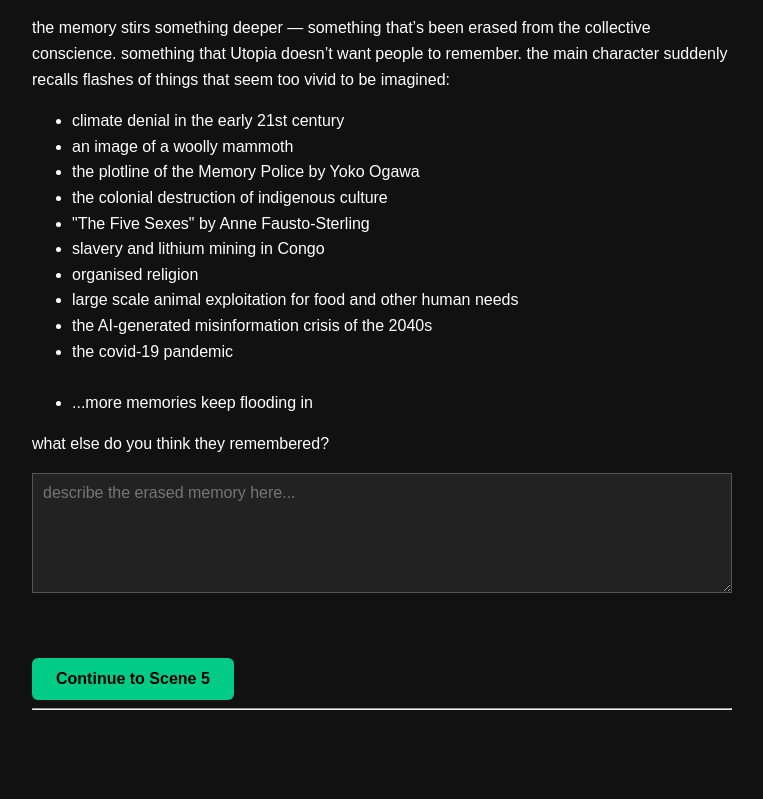
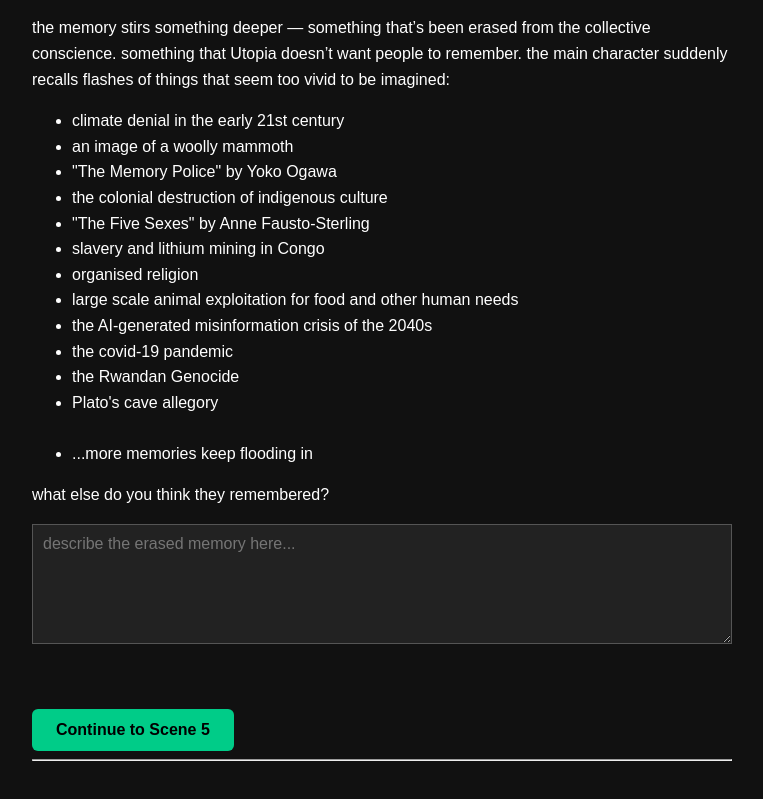
Before and after one commit to sammy2801/utopia, a plain HTML site: page scene4.html in a window 1280 px wide. Shown: the part 1179-1978 px from the top of the page, without its empty margins (258-1021 px from the left). Drawn offline with Linux system fonts and the light colour scheme.

Commit message:
Update scene4.html

```diff
--- a/scene4.html
+++ b/scene4.html
@@ -51,7 +51,7 @@
       <ul>
         <li>climate denial in the early 21st century</li>
         <li>an image of a woolly mammoth</li>
-        <li>the plotline of the Memory Police by Yoko Ogawa</li>
+        <li>"The Memory Police" by Yoko Ogawa</li>
         <li>the colonial destruction of indigenous culture</li>
         <li>"The Five Sexes" by Anne Fausto-Sterling</li>
         <li>slavery and lithium mining in Congo</li>
@@ -59,6 +59,8 @@
         <li>large scale animal exploitation for food and other human needs</li>
         <li>the AI-generated misinformation crisis of the 2040s</li>
         <li>the covid-19 pandemic</li>
+        <li>the Rwandan Genocide</li>
+        <li>Plato's cave allegory</li>
         <br>
         <li>...more memories keep flooding in</li>
       </ul>
```
